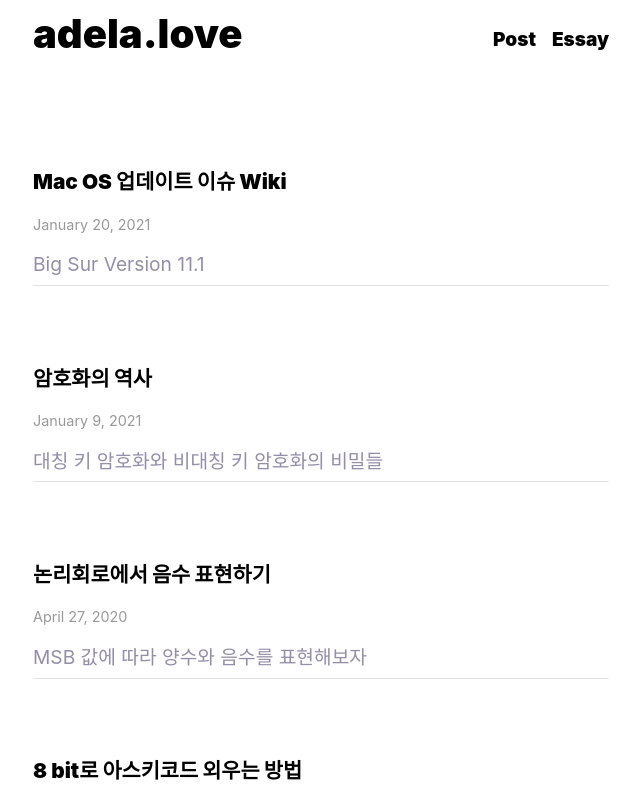
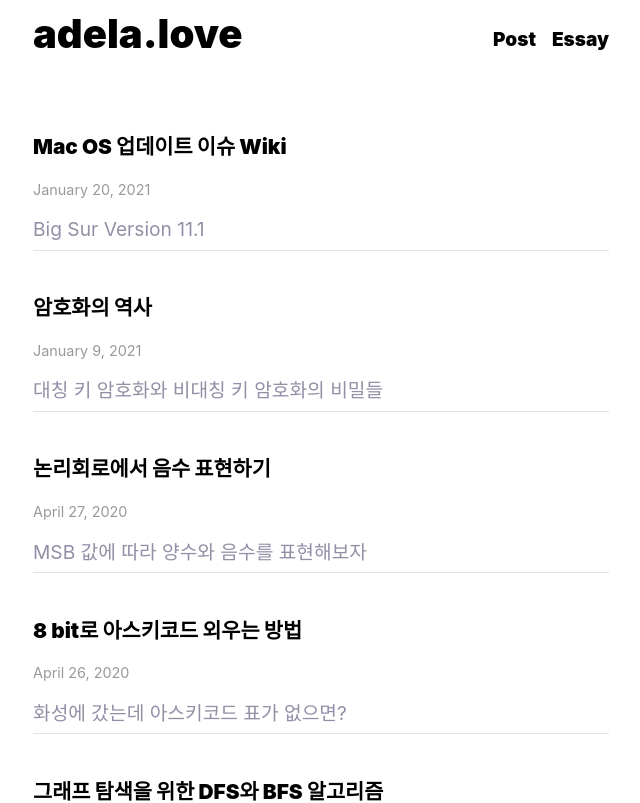
Before and after one commit to love-adela/adela.love, a Next.js app: page /posts in a window 1280 px wide. Shown: the top 803 px of the page, without its empty margins (319-959 px from the left). Built offline with nearby package versions, Linux system fonts and the light colour scheme; a web font is replaced by a local one.

Commit message:
Sustain header css with apple baseic font

```diff
--- a/components/header.module.css
+++ b/components/header.module.css
@@ -1,3 +1,7 @@
+.header {
+font-family: -apple-system, BlinkMacSystemFont, Segoe UI, Roboto, Oxygen,
+Ubuntu, Cantarell, Fira Sans, Droid Sans, Helvetica Neue, sans-serif !important;
+}
 /* Mobile */
 @media screen and (max-width:768px) {
   .header {
--- a/styles/utils.module.css
+++ b/styles/utils.module.css
@@ -3,30 +3,24 @@
   .homeIntroduction {
     justify-content: flex-start;
   }
-
   .resumeSpec {
     line-height: 1.5rem;
   }
-
   .homeResume {
     width: 100%;
     margin-left: 1rem;
   }
-
   .listItem {
     width: 100%;
   }
-
   .listItem small {
     font-weight: 500;
   }
-
   .article {
     display: flex;
     flex-direction: column;
     margin: 1rem 1rem 1rem 1rem;
   }
-
   .postDate {
     margin-top: 1.1rem;
   }
@@ -148,10 +142,6 @@
   color: inherit;
 }
 
-.padding1px {
-  /* padding-top: 1px; */
-}
-
 .list {
   list-style: none;
   margin: 0;
@@ -167,8 +157,6 @@
 
 .listItem {
   border-bottom: 1px solid #e1e4e6;
-  padding-top: 1.5rem;
-  margin-top: .7rem;
   margin-bottom: 1rem;
   font-weight: 900;
 }
@@ -278,13 +266,26 @@
 .markdownText pre {
   margin-top: 1rem;
   margin-bottom: 1rem;
-  margin-left: 1rem;
   padding: .6em .6em .3em;
   line-height: 1.5rem;
   background-color: #f9ffe7;
   font-size: .9em;
   overflow: scroll;
 }
+
+/* .markdownText pre::-webkit-scrollbar-track {
+  background-color: red;
+  width: 10px;
+}
+.markdownText pre::-webkit-scrollbar-thumb {
+  background-color: red;
+  /* width: 10px; */
+/* }
+.markdownText pre::-webkit-scrollbar-track {
+  background-color: blue;
+  border-radius: 10px;
+  box-shadow: inset 0px 0px 5px white;
+} */markdownText
 
 .markdownText p code {
   font-family: 'Fira Mono', monospace;
```
